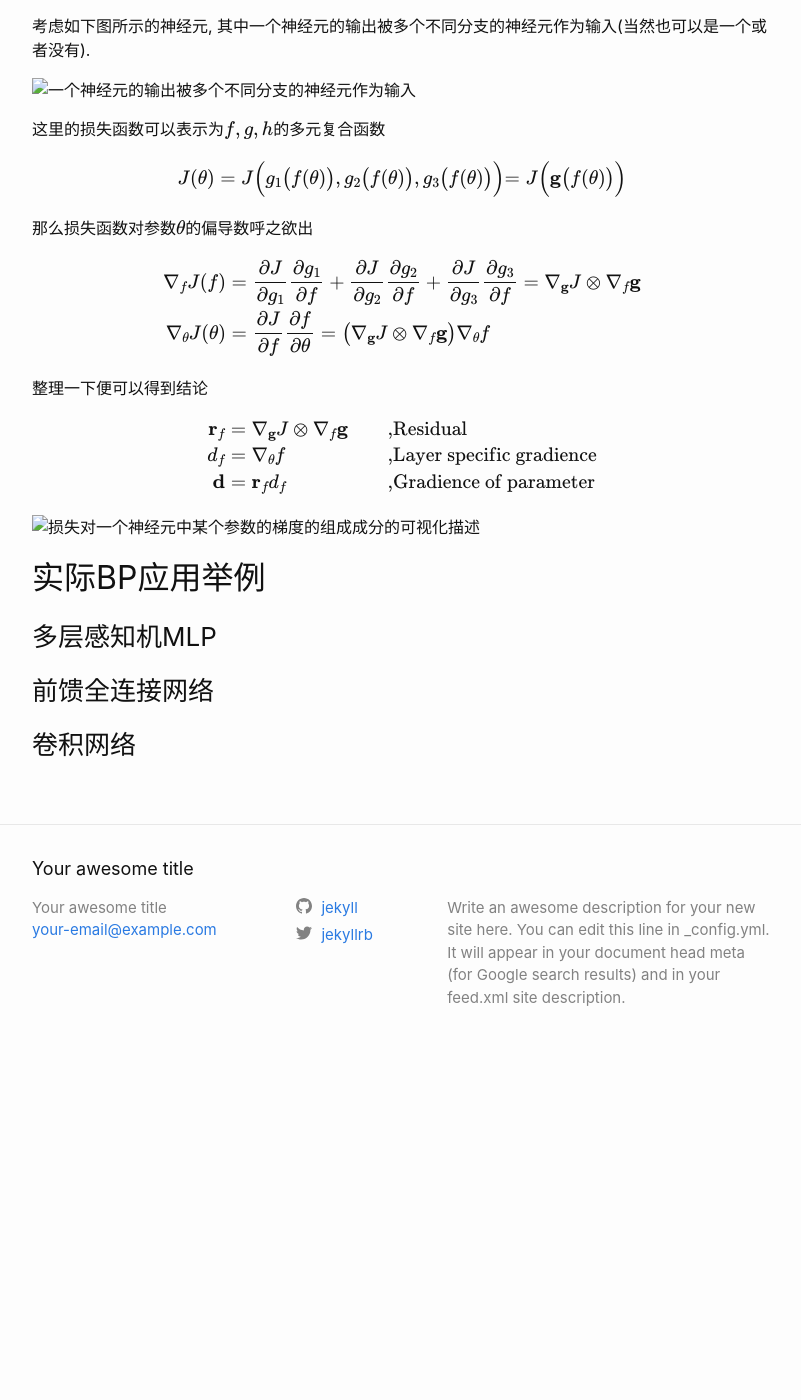
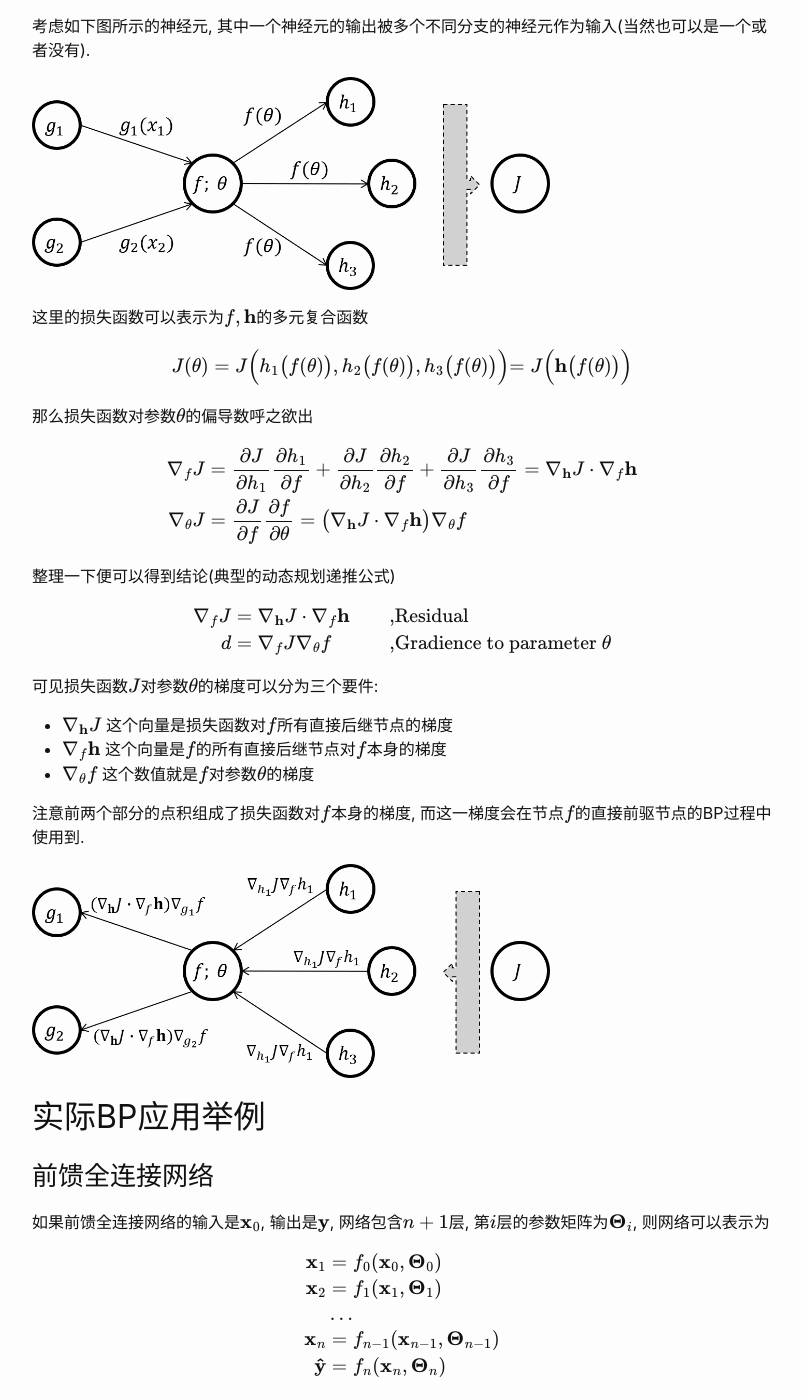
Before and after one commit to Moonshile/moonshile.github.io, a Jekyll site: the page built from _posts/2019-07-24-BP-Algo.md, in a window 1280 px wide and 1400 px high, scrolled down 862 px. Shown: the whole window, without its empty margins (238-1039 px from the left). Built offline with Jekyll 4.4.1, drawn with Linux system fonts in a browser that asks for light colours; formulas are drawn with MathJax 3; before the commit the page ends 1931 px from its top, so only the background shows below that; some of the changed text lies outside the part shown.

Commit message:
finish post: BP Algo

```diff
--- a/_posts/2019-07-24-BP-Algo.md
+++ b/_posts/2019-07-24-BP-Algo.md
@@ -36,44 +36,118 @@ $$
 
 考虑如下图所示的神经元, 其中一个神经元的输出被多个不同分支的神经元作为输入(当然也可以是一个或者没有).
 
-![一个神经元的输出被多个不同分支的神经元作为输入]()
+![一个神经元的输出被多个不同分支的神经元作为输入][forward]
 
-这里的损失函数可以表示为$$f, g, h$$的多元复合函数
+这里的损失函数可以表示为$$f, \mathbf h$$的多元复合函数
 
 $$
-J(\theta) = J\Bigl(g_1\bigl(f(\theta)\bigl), g_2\bigl(f(\theta)\bigl), g_3\bigl(f(\theta)\bigl)\Bigl)
-          = J\Bigl(\mathbf g \bigl(f(\theta)\bigl)\Bigl)
+J(\theta) = J\Bigl(h_1\bigl(f(\theta)\bigl), h_2\bigl(f(\theta)\bigl), h_3\bigl(f(\theta)\bigl)\Bigl)
+          = J\Bigl(\mathbf h \bigl(f(\theta)\bigl)\Bigl)
 $$
 
 那么损失函数对参数$$\theta$$的偏导数呼之欲出
 
 $$
 \begin{align}
-\nabla_f J(f) & = \frac{\partial J}{\partial g_1} \frac{\partial g_1}{\partial f} +
-                  \frac{\partial J}{\partial g_2} \frac{\partial g_2}{\partial f} +
-                  \frac{\partial J}{\partial g_3} \frac{\partial g_3}{\partial f}
-                = \nabla_{\mathbf g} J \otimes \nabla_f \mathbf g\\
-\nabla_\theta J(\theta) & = \frac{\partial J}{\partial f} \frac{\partial f}{\partial \theta}
-                          = \bigl(\nabla_{\mathbf g} J \otimes \nabla_f \mathbf g \bigl) \nabla_\theta f
+\nabla_f J & = \frac{\partial J}{\partial h_1} \frac{\partial h_1}{\partial f} +
+               \frac{\partial J}{\partial h_2} \frac{\partial h_2}{\partial f} +
+               \frac{\partial J}{\partial h_3} \frac{\partial h_3}{\partial f}
+             = \nabla_{\mathbf h} J \cdot \nabla_f \mathbf h\\
+\nabla_\theta J & = \frac{\partial J}{\partial f} \frac{\partial f}{\partial \theta}
+                  = \bigl(\nabla_{\mathbf h} J \cdot \nabla_f \mathbf h \bigl) \nabla_\theta f
 \end{align}
 $$
 
-整理一下便可以得到结论
+整理一下便可以得到结论(典型的动态规划递推公式)
 
 $$
 \begin{align}
-{\mathbf r}_f & = \nabla_{\mathbf g} J \otimes \nabla_f \mathbf g &,& \text{Residual}\\
-d_f & = \nabla_\theta f &,& \text{Layer specific gradience}\\
-\mathbf d & = {\mathbf r}_f d_f &,& \text{Gradience of parameter}
+\nabla_f J & = \nabla_{\mathbf h} J \cdot \nabla_f \mathbf h &,& \text{Residual}\\
+d & = \nabla_f J \nabla_\theta f &,& \text{Gradience to parameter } \theta
 \end{align}
 $$
 
-![损失对一个神经元中某个参数的梯度的组成成分的可视化描述]()
+可见损失函数$$J$$对参数$$\theta$$的梯度可以分为三个要件:
++ $$\nabla_{\mathbf h} J$$ 这个向量是损失函数对$$f$$所有直接后继节点的梯度
++ $$\nabla_f \mathbf h$$ 这个向量是$$f$$的所有直接后继节点对$$f$$本身的梯度
++ $$\nabla_\theta f$$ 这个数值就是$$f$$对参数$$\theta$$的梯度
+
+注意前两个部分的点积组成了损失函数对$$f$$本身的梯度, 而这一梯度会在节点$$f$$的直接前驱节点的BP过程中使用到.
+
+![损失对一个神经元中某个参数的梯度的组成成分的可视化描述][backward]
 
 ## 实际BP应用举例
 
-### 多层感知机MLP
+### 前馈全连接网络
+如果前馈全连接网络的输入是$$\mathbf x_0$$, 输出是$$\mathbf y$$, 网络包含$$n+1$$层, 第$$i$$层的参数矩阵为$$\mathbf \Theta_i$$, 则网络可以表示为
 
-### 前馈全连接网络
+$$
+\begin{align}
+\mathbf x_1 & = f_0(\mathbf x_0, \mathbf \Theta_0)\\
+\mathbf x_2 & = f_1(\mathbf x_1, \mathbf \Theta_1)\\
+& \ldots\\
+\mathbf x_n & = f_{n-1}(\mathbf x_{n-1}, \mathbf \Theta_{n - 1})\\
+\mathbf{\hat y} & = f_n(\mathbf x_n, \mathbf \Theta_n)\\
+\end{align}
+$$
 
-### 卷积网络
+其中, 如果对于某一层$$i$$, 其前驱, 本身, 后继层的节点个数分别为$$l, m, n$$, 那么
+
+$$
+f_i(\mathbf x_i, \mathbf \Theta_i) =
+\begin{cases}
+\mathbf \Theta_i \mathbf x_i^{\mathsf T} + \mathbf b, \quad \mathbf \Theta_i \in \mathbb{R}^{m \times l},
+                                                            \mathbf x_i \in \mathbb{R}^l, & \quad \text{如果是连接层}\\
+\max(0, \mathbf x_i), \quad \mathbf x_i \in \mathbb{R}^l, & \quad \text{如果是激活层且使用relu}\\
+\end{cases}
+$$
+
+而目标为最小化损失函数
+
+$$\min_{\Theta_0, \ldots, \Theta_n} J(\mathbf x_0, \mathbf y, \mathbf \Theta_0, \mathbf \Theta_1, \ldots, \mathbf \Theta_{n - 1}, \mathbf \Theta_n)$$
+
+为方便理解, 这里将$$\nabla_{f_i} J$$简写为$$\nabla_i$$. 对第$$i$$层套用BP过程的结论
+
+$$
+\begin{align}
+\nabla_i & = \phi((\nabla_{i+1})^{\mathsf T}, \nabla_{f_i} f_{i+1})
+           = \phi((\nabla_{i+1})^{\mathsf T}, \nabla_{\mathbf x_{i+1}} f_{i+1}) \quad \in \mathbb{R}^m\\
+\nabla_{\mathbf \Theta_i} J & = \nabla_i \otimes \nabla_{\mathbf \Theta_i} f_i \quad \in \mathbb{R}^{m \times l}
+\end{align}
+$$
+
+其中
+
+$$
+\begin{align}
+\phi & =
+\begin{cases}
+\cdot \text{(vector-matrix product)} & \quad \text{如果第}i+1\text{层是连接层}\\
+\circ \text{(entry-wise product)} & \quad \text{如果第}i+1\text{层是激活层, 注意此时}l = m\\
+\end{cases}\\
+\nabla_{\mathbf x_{i+1}} f_{i+1} & =
+\begin{cases}
+\mathbf \Theta_{i+1} \quad \in \mathbb{R}^{n \times m}, & \quad \text{如果第}i+1\text{层是连接层}\\
+\max(0, \text{sgn}\bigl(\mathbf x_{i+1})\bigl) \quad \in \mathbb{R}^m, & \quad \text{如果第}i+1\text{层是激活层}\\
+\end{cases}\\
+\nabla_{\mathbf \Theta_i} f_i & =
+\begin{cases}
+\mathbf x_i \quad \in \mathbb{R}^l, & \quad \text{如果第}i\text{层是连接层}\\
+0, & \quad \text{如果第}i\text{层是激活层}\\
+\end{cases}
+\end{align}
+$$
+
+### 练习题
+1. 卷积层的BP过程是怎样的?
+1. 池化层呢?
+
+## 参考文献
+1. [链式法则 - Wikipedia](https://zh.wikipedia.org/wiki/链式法则)
+1. [Tensor Product - Wikipedia](https://en.wikipedia.org/wiki/Tensor_product)
+1. [List of mathematical symbols - Wikipedia](https://en.wikipedia.org/wiki/List_of_mathematical_symbols)
+
+[forward]: /assets/post/forward.png "一个神经元的输出被多个不同分支的神经元作为输入"
+{: height="70%" width="70%"}
+[backward]: /assets/post/backward.png "损失对一个神经元中某个参数的梯度的组成成分的可视化描述"
+{: height="70%" width="70%"}
```
Also changed, not shown: assets/post/backward.png (added), assets/post/forward.png (added).
